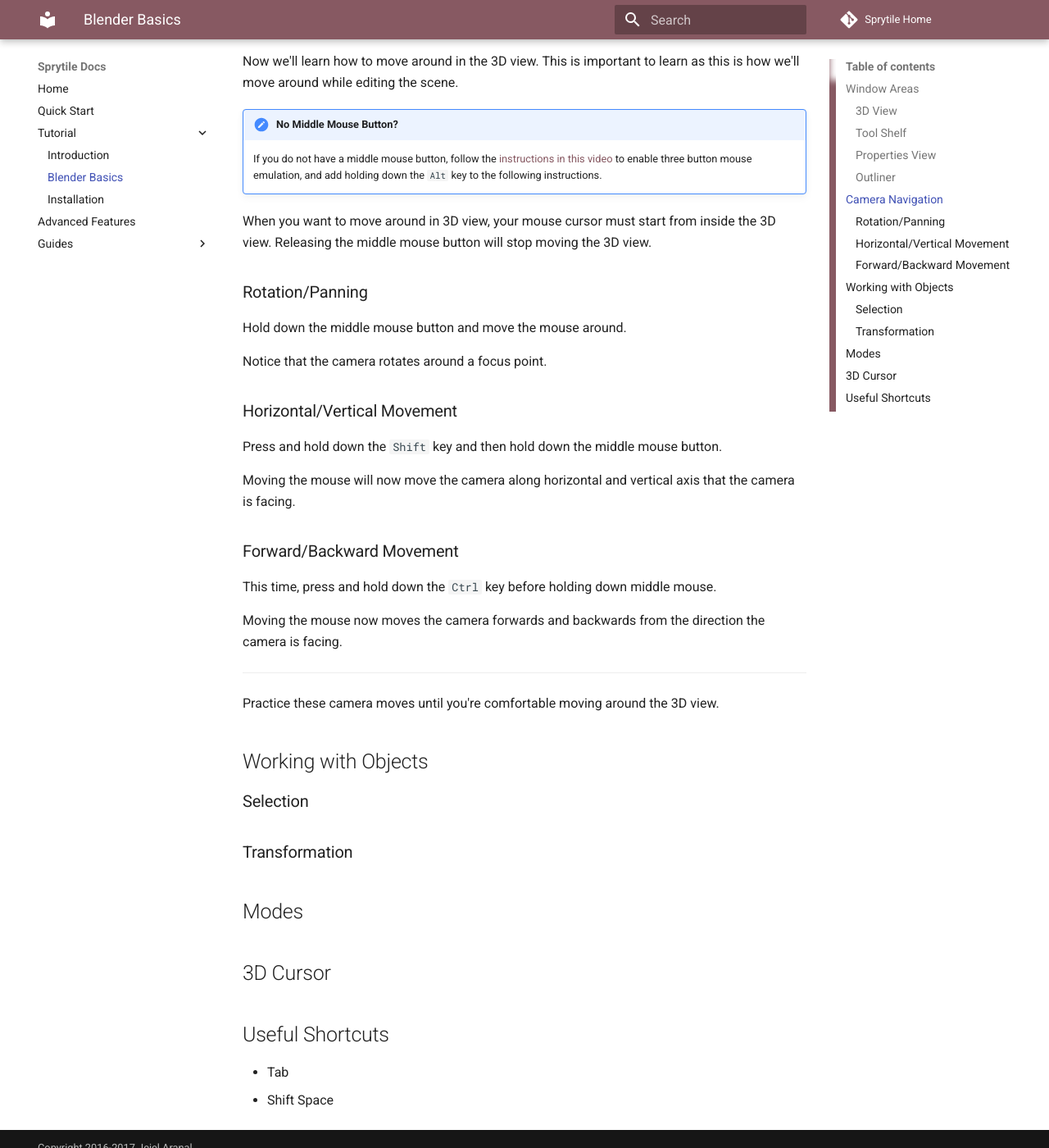
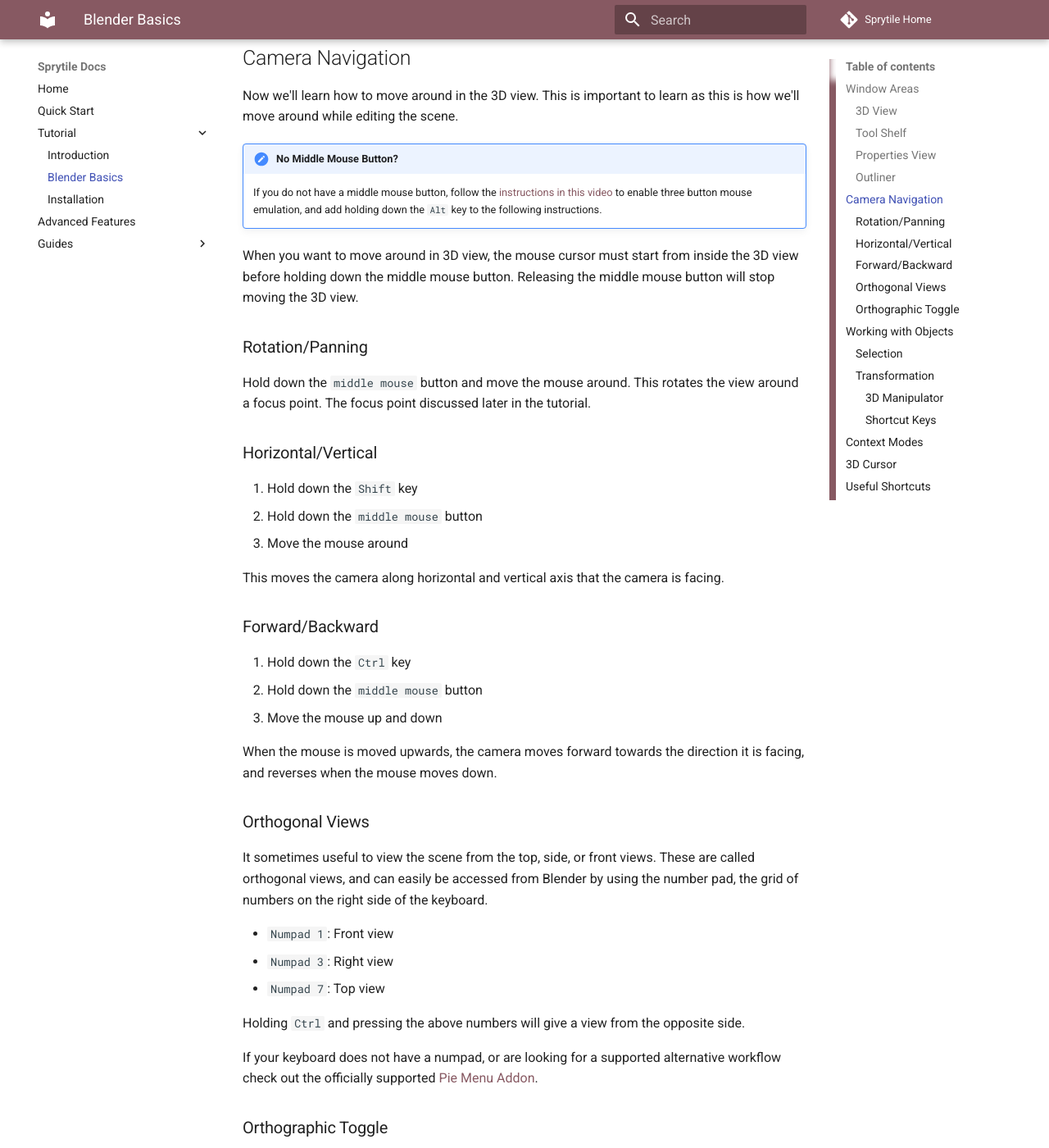
Before and after one commit to Sprytile/SprytileDocs, an MkDocs documentation site: the page built from docs/tutorial/blender-basics.md, in a window 1280 px wide and 1400 px high, scrolled down 1213 px. Shown: the whole window at 82% size. Built offline with MkDocs 1.6.1 and Material for MkDocs 9.7.7, drawn with Linux system fonts in a browser that asks for light colours; old or Windows-style settings are respelled for this version of MkDocs; some of the changed text lies outside the part shown.

Commit message:
Added more blender basics docs

```diff
--- a/docs/tutorial/blender-basics.md
+++ b/docs/tutorial/blender-basics.md
@@ -30,6 +30,8 @@
 
 ### Outliner
 
+This lists the objects in the 3D scene. Useful when there are multiple objects in the scene.
+
 ## Camera Navigation
 
 Now we'll learn how to move around in the 3D view. This is important to learn as this is how we'll move around while editing the scene.
@@ -38,29 +40,49 @@
 
 	If you do not have a middle mouse button, follow the [instructions in this video](https://www.youtube.com/watch?v=qdqEYfSb6t8) to enable three button mouse emulation, and add holding down the `Alt` key to the following instructions.
 
-When you want to move around in 3D view, your mouse cursor must start from inside the 3D view. Releasing the middle mouse button will stop moving the 3D view.
+When you want to move around in 3D view, the mouse cursor must start from inside the 3D view before holding down the middle mouse button. Releasing the middle mouse button will stop moving the 3D view.
 
 ### Rotation/Panning
 
-Hold down the middle mouse button and move the mouse around.
+Hold down the `middle mouse` button and move the mouse around. This rotates the view around a focus point. The focus point discussed later in the tutorial.
 
-Notice that the camera rotates around a focus point.
+### Horizontal/Vertical
 
-### Horizontal/Vertical Movement
+1. Hold down the `Shift` key
+2. Hold down the `middle mouse` button
+3. Move the mouse around
 
-Press and hold down the `Shift` key and then hold down the middle mouse button.
+This moves the camera along horizontal and vertical axis that the camera is facing.
 
-Moving the mouse will now move the camera along horizontal and vertical axis that the camera is facing.
+### Forward/Backward
 
-### Forward/Backward Movement
+1. Hold down the `Ctrl` key
+2. Hold down the `middle mouse` button
+3. Move the mouse up and down
 
-This time, press and hold down the `Ctrl` key before holding down middle mouse.
+When the mouse is moved upwards, the camera moves forward towards the direction it is facing, and reverses when the mouse moves down.
 
-Moving the mouse now moves the camera forwards and backwards from the direction the camera is facing.
+### Orthogonal Views
+
+It sometimes useful to view the scene from the top, side, or front views. These are called orthogonal views, and can easily be accessed from Blender by using the number pad, the grid of numbers on the right side of the keyboard.
+
+* `Numpad 1`: Front view
+* `Numpad 3`: Right view
+* `Numpad 7`: Top view
+
+Holding `Ctrl` and pressing the above numbers will give a view from the opposite side.
+
+If your keyboard does not have a numpad, or are looking for a supported alternative workflow check out the officially supported [Pie Menu Addon](https://www.youtube.com/watch?v=ioYWPmnhNtY).
+
+### Orthographic Toggle
+
+Pressing `Numpad 5` will toggle between orthographic and perspective projection.
+
+Orthographic projection will draw the 3D view without perspective and foreshortening, which may be useful for lining up objects in the scene or getting a clearer sense of the use of space in the scene.
 
 ---
 
-Practice these camera moves until you're comfortable moving around the 3D view.
+Practice moving the 3D view around until you're comfortable with it. Being able to navigate in 3D easily is important when working in 3D.
 
 ## Working with Objects
 
@@ -68,11 +90,16 @@
 
 ### Transformation
 
-## Modes
+#### 3D Manipulator
+
+#### Shortcut Keys
+
+## Context Modes
 
 ## 3D Cursor
 
 ## Useful Shortcuts
 
-* Tab
-* Shift Space
+* `Tab` - Toggle context mode
+* `Numpad Del` - Focus 3D view on selection
+* `Shift Space` - Focus window on view
```
Also changed, not shown: other parts of docs/tutorial/blender-basics.md (+2 -2 lines).
